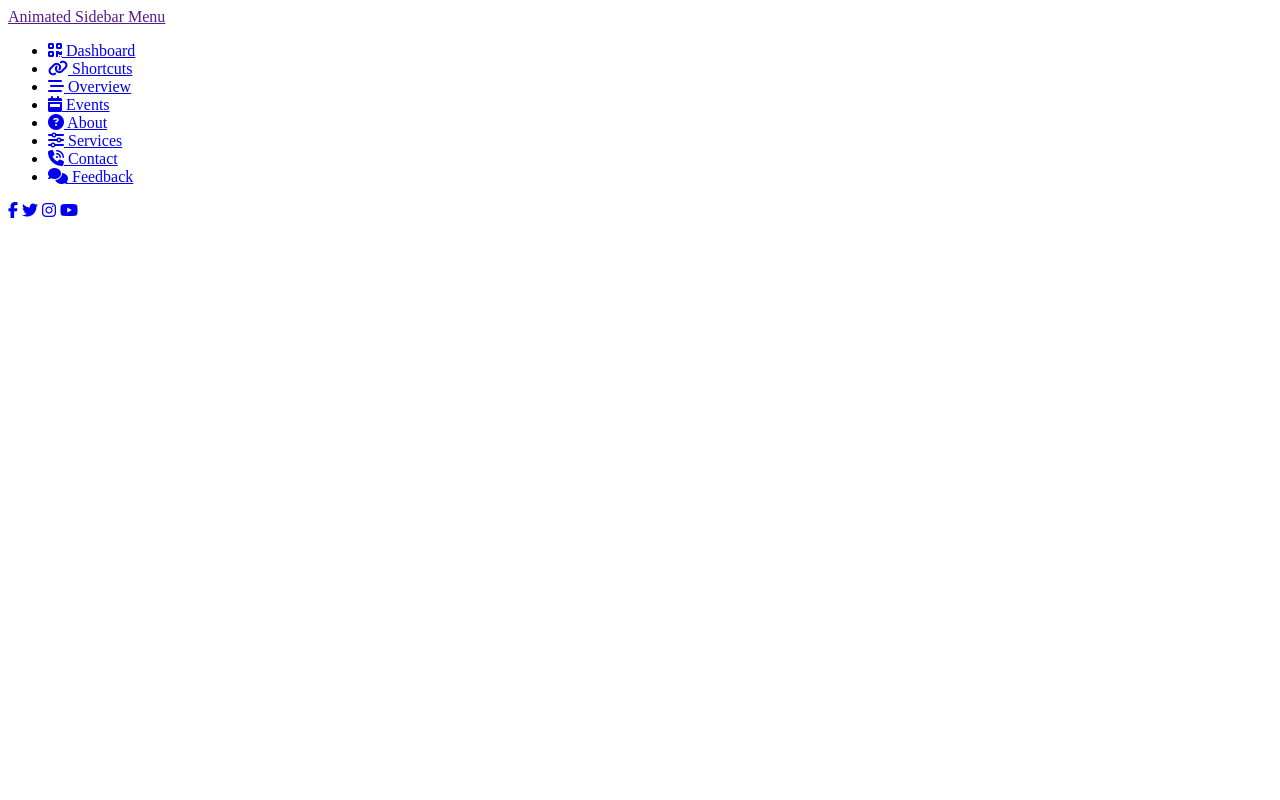
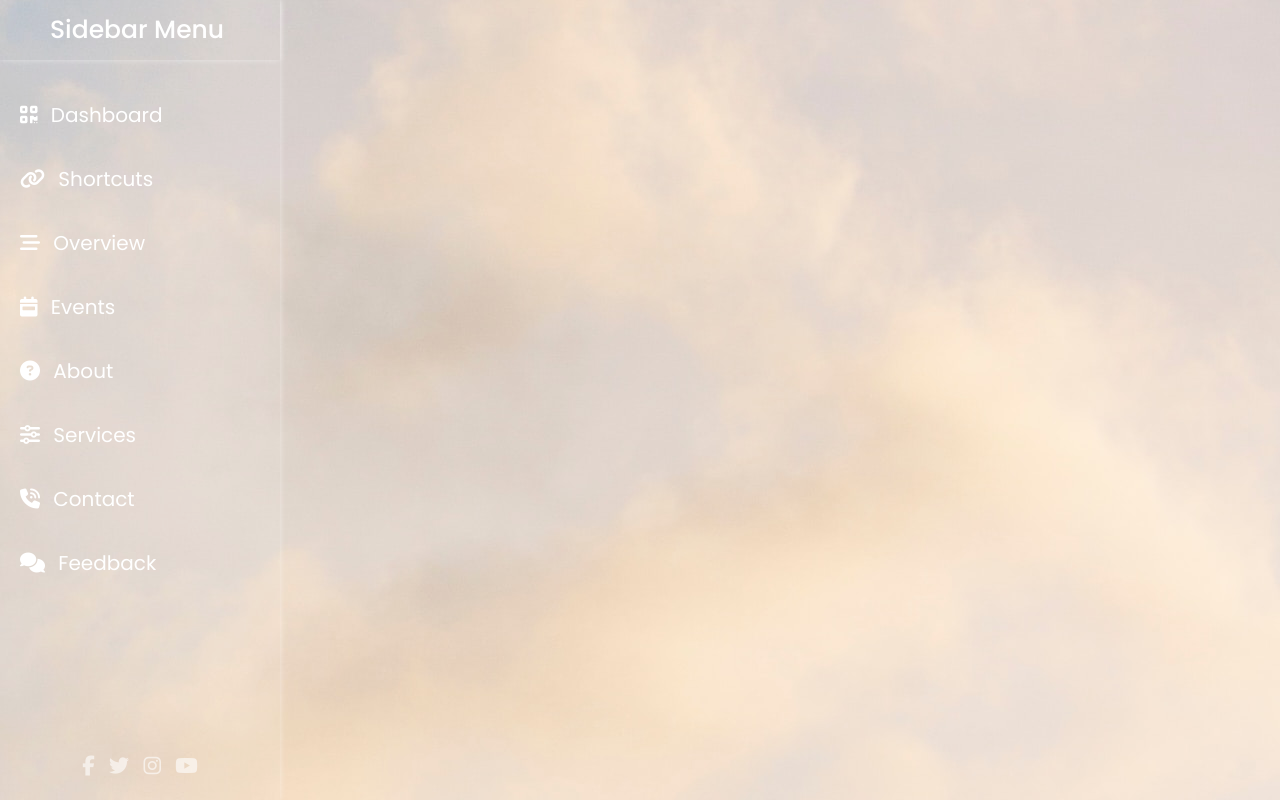
Before and after one commit to jeanmikhaelfuentes/animated-sidebar-menu, a plain HTML site: page index.html in a window 1280 px wide. Drawn offline with Linux system fonts and the light colour scheme.

Commit message:
CSS Code for Sidebar Menu

```diff
--- a/index.html
+++ b/index.html
@@ -11,8 +11,9 @@
     <div class="main_box">
         <div class="sidebar-menu">
             <div class="logo">
-                <a href="">Animated Sidebar Menu</a>
+                <a href="">Sidebar Menu</a>
             </div>
+            <div class="menu">
                 <ul>
                     <li><a href="#"><i class="fas fa-qrcode"></i>
                         Dashboard</a></li>
@@ -31,7 +32,8 @@
                     <li><a href="#"><i class="fas fa-comments"></i>
                         Feedback</a></li>
                 </ul>
-            <div class="social_menu">
+            </div>
+            <div class="social_media">
                 <a href="#"><i class="fab fa-facebook-f"></i></a>
                 <a href="#"><i class="fab fa-twitter"></i></a>
                 <a href="#"><i class="fab fa-instagram"></i></a>
--- a/style.css
+++ b/style.css
@@ -0,0 +1,88 @@
+@import url('https://fonts.googleapis.com/css2?family=Poppins:wght@300;400;500;600&display=swap');
+
+* {
+    margin: 0;
+    padding: 0;
+    box-sizing: border-box;
+    font-family: 'Poppins', sans-serif;
+}
+
+.main_box {
+    position: relative;
+    background: url(background.jpg) right no-repeat;
+    height: 100vh;
+    width: 100%;
+}
+
+.main_box .sidebar-menu {
+    position: fixed;
+    height: 100vh;
+    width: 280px;
+    background: rgba(255, 255, 255, 0.1);
+    box-shadow: 0 0 6px rgba(255, 255, 255, 0.5);
+}
+
+.sidebar-menu .logo {
+    position: absolute;
+    width: 100%;
+    height: 60px;
+    box-shadow: 0 0 6px rgba(255, 255, 255, 0.5);
+}
+
+.sidebar-menu .logo a {
+    color: #fff;
+    font-size: 25px;
+    font-weight: 500;
+    position: absolute;
+    left: 50px;
+    line-height: 60px;
+    text-decoration: none;
+}
+
+.sidebar-menu .menu {
+    position: absolute;
+    top: 80px;
+    width: 100%;
+}
+
+.sidebar-menu .menu li {
+    margin-top: 6px;
+    padding: 14px 20px;
+    transition: all 0.2s linear;
+}
+
+.sidebar-menu .menu i {
+    color: #fff;
+    font-size: 20px;
+    padding-right: 8px;
+}
+
+.sidebar-menu .menu a{
+    color: #fff;
+    font-size: 20px;
+    text-decoration: none;
+}
+
+.sidebar-menu .menu li:hover {
+    border-left: 1px solid #fff;
+    box-shadow: 0 0 4px rgba(255, 255, 255, 0.5);
+}
+
+.sidebar-menu .social_media {
+    position: absolute;
+    left: 50%;
+    bottom: 20px;
+    transform: translateX(-50%);
+}
+
+.social_media i {
+    color: #fff;
+    padding: 0 5px;
+    opacity: 0.6;
+    font-size: 20px;
+    transition: all 0.2s linear;
+}
+
+.social_media i:hover {
+    opacity: 1;
+}
```
Also changed, not shown: background.jpg (added). Lines whose indentation alone changed are shown as unchanged.
